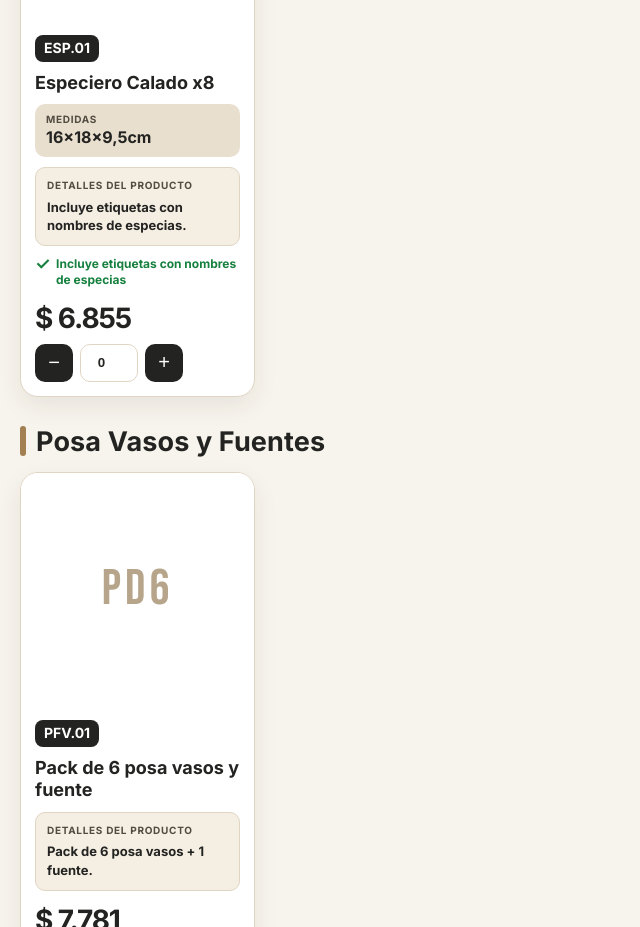
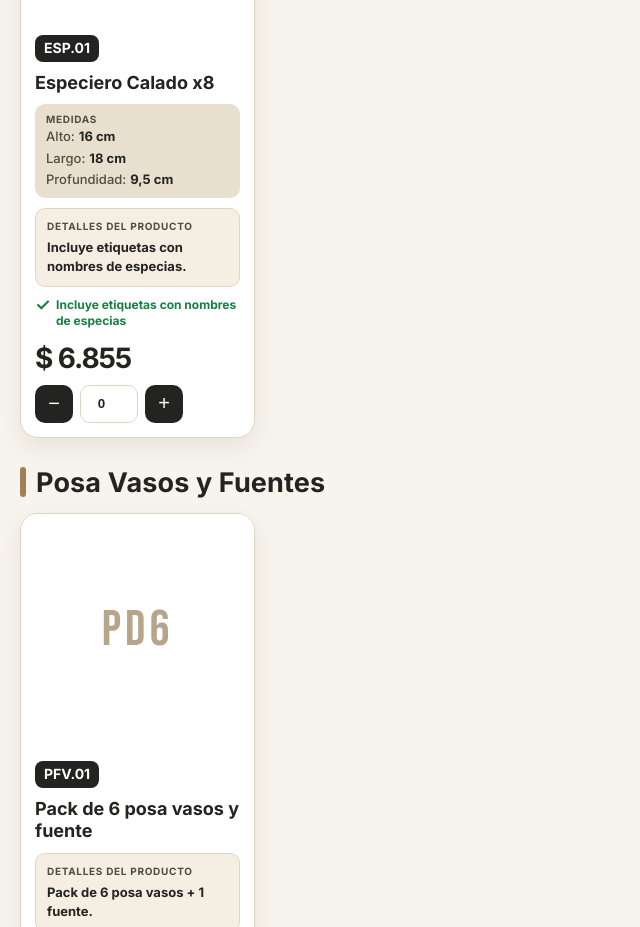
Before and after one commit to envasesdevotoml-pixel/catalogo-envases-devoto, a plain HTML site: page index.html in a window 1280 px wide. Shown: the part 980-1907 px from the top of the page, without its empty margins (0-640 px from the left). Drawn offline with Linux system fonts and the light colour scheme; no server answers.

Commit message:
Add files via upload

```diff
--- a/index.html
+++ b/index.html
@@ -262,6 +262,10 @@ body.pdf-mode .order-bubble{display:none!important}
 .card .sku{font-size:14px;padding:5px 9px;border-radius:8px;line-height:1.2;max-width:100%;overflow-wrap:anywhere}
 .card .name{font-size:18px;line-height:1.25;overflow-wrap:anywhere}
 .product-facts{display:grid;gap:7px}
+.measurement-lines{margin:3px 0 0;display:grid;gap:4px}
+.measurement-line{display:flex;flex-wrap:wrap;gap:4px;font-size:13px;line-height:1.35}
+.measurement-line dt{font-weight:500;color:#514b42}
+.measurement-line dd{margin:0;font-weight:800;color:var(--ink)}
 .product-fact{background:var(--detail-bg);border-radius:10px;padding:9px 11px;min-width:0}
 .product-fact-label{display:block;color:#514b42;font-size:10px;font-weight:800;letter-spacing:.07em;text-transform:uppercase;margin-bottom:2px}
 .product-fact-value{display:block;color:var(--ink);font-size:16px;font-weight:800;line-height:1.3;overflow-wrap:anywhere}
@@ -343,7 +347,7 @@ body.pdf-mode .order-bubble{display:none!important}
   <label for="clientNote">Observaciones</label>
   <textarea id="clientNote" placeholder="Dirección, forma de pago, datos de entrega, etc."></textarea>
 </div><div id="summaryItems"></div><div class="summary-total"><span>Total</span><strong id="summaryTotal">$ 0</strong></div><div class="summary-actions"><button class="btn btn-green" onclick="sendWhatsApp()">Enviar pedido por WhatsApp</button><button class="btn btn-blue" onclick="downloadOrderExcel()">Descargar pedido en Excel</button><button class="btn btn-light" onclick="copyOrder()">Copiar pedido</button></div></aside>
-<div class="modal" id="configModal"><div class="modal-card"><button class="close" onclick="closeConfig()">×</button><h2>Conectar Google Sheets</h2><p class="help">Pegá el link CSV publicado de Google Sheets. La página la guarda en este navegador. Después solo editás la planilla y el catálogo se actualiza al recargar.</p><input id="sheetUrl" placeholder="https://opensheet.elk.sh/ID_DEL_SHEET/Productos"><button class="btn btn-green" onclick="saveConfig()">Guardar y cargar catálogo</button><button class="btn btn-light" onclick="loadDemo()">Usar demo local</button><p class="help"><b>Columnas esperadas:</b> Activo, Categoria, Seccion, SKU, Producto, Descripcion, Medida, Estructura, Colores disponibles, Precio, ImagenURL, ImagenURL2, CodigoBarra, EtiquetasIncluidas, Orden, Página PDF, Orden PDF, Título PDF, Subtítulo PDF, Etiqueta PDF, Destacado PDF, Unidades por bulto, Cantidad de divisiones.</p></div></div>
+<div class="modal" id="configModal"><div class="modal-card"><button class="close" onclick="closeConfig()">×</button><h2>Conectar Google Sheets</h2><p class="help">Pegá el link CSV publicado de Google Sheets. La página la guarda en este navegador. Después solo editás la planilla y el catálogo se actualiza al recargar.</p><input id="sheetUrl" placeholder="https://opensheet.elk.sh/ID_DEL_SHEET/Productos"><button class="btn btn-green" onclick="saveConfig()">Guardar y cargar catálogo</button><button class="btn btn-light" onclick="loadDemo()">Usar demo local</button><p class="help"><b>Columnas esperadas:</b> Activo, Categoria, Seccion, SKU, Producto, Descripcion, Medida, Estructura, Colores disponibles, Precio, ImagenURL, ImagenURL2, CodigoBarra, EtiquetasIncluidas, Orden, Página PDF, Orden PDF, Título PDF, Subtítulo PDF, Etiqueta PDF, Destacado PDF, Unidades por bulto.</p></div></div>
 <script>
 const DEFAULT_SHEET_URL = 'https://docs.google.com/spreadsheets/d/e/2PACX-1vS-1cWV4vv5RHwzD2FaPTZCKVS8KdJw4csZaYsqNt0OQtYb9Ef7qqwgCjvyG6WxGWz6RVzXPAP-ZwOK/pub?gid=805595643&single=true&output=csv';
 let SHEET_URL = localStorage.getItem('catalogSheetUrl') || DEFAULT_SHEET_URL;
@@ -499,6 +503,20 @@ function productFacts(p){
  add('Unidades por bulto',firstValue(p,['Unidades por bulto','Un. x Bulto','Un x Bulto','Unidades x bulto','Bulto','Cantidad x Bulto']));
  return {facts,description:other,material:firstValue(p,['Estructura','Fibroplus','Material'])};
 }
+function productMeasurementLines(p,raw){
+ // La columna G usa el orden Alto × Largo × Profundidad.
+ const value=String(raw||'').trim().replace(/\b(?:cm|mm)\b/gi,'').replace(/(\d)(?:cm|mm)/gi,'$1').trim();
+ const match=value.match(/^(\d+(?:[.,]\d+)?)\s*[x×*]\s*(\d+(?:[.,]\d+)?)\s*[x×*]\s*(\d+(?:[.,]\d+)?)$/i);
+ if(!match)return [];
+ const category=firstValue(p,['Categoria','Categoría']).toLowerCase().replace(/[\s_-]+/g,'');
+ const unit=category==='boxpopuli'?'mm':'cm';
+ return ['Alto','Largo','Profundidad'].map((label,i)=>({label,value:match[i+1].replace('.',',')+' '+unit}));
+}
+function productFactHTML(p,f){
+ const dimensions=f.label==='Medidas'?productMeasurementLines(p,f.value):[];
+ const value=dimensions.length?`<dl class="measurement-lines">${dimensions.map(d=>`<div class="measurement-line"><dt>${safeHTML(d.label)}:</dt><dd>${safeHTML(d.value)}</dd></div>`).join('')}</dl>`:`<span class="product-fact-value">${safeHTML(f.value)}</span>`;
+ return `<div class="product-fact"><span class="product-fact-label">${safeHTML(f.label)}</span>${value}</div>`;
+}
 function productColors(p){
  const palette={negro:'#252525',blanco:'#ffffff',gris:'#969696','gris oscuro':'#575757','gris claro':'#c9c9c9',cedro:'#9a623f',marron:'#654331',beige:'#d8c4a2',natural:'#cda779',paraiso:'#d8b681',nogal:'#72503b',rojo:'#c43832',azul:'#3268a8',verde:'#56804a',amarillo:'#efca3a',naranja:'#df8a37',rosa:'#e4a0b2',violeta:'#865a9b',lila:'#b39ac9',celeste:'#8ec9e3',turquesa:'#52b5b4',dorado:'#c2a04f',plateado:'#b9bbbe',transparente:'repeating-conic-gradient(#fff 0% 25%,#ddd 0% 50%) 0 / 8px 8px'};
  const normalize=v=>v.normalize('NFD').replace(/[\u0300-\u036f]/g,'').toLowerCase().trim().replace(/\s+/g,' ');
@@ -529,7 +547,7 @@ const imageHtml = images.length
 return `<article class="card"><div class="photo" onclick="inc('${p.SKU}')">${imageHtml}</div><div class="content">
 <span class="sku">${safeHTML(p.SKU)}</span>
 <div class="name">${safeHTML(p.Producto||'')}</div>
-${details.facts.length?`<div class="product-facts">${details.facts.map(f=>`<div class="product-fact"><span class="product-fact-label">${safeHTML(f.label)}</span><span class="product-fact-value">${safeHTML(f.value)}</span></div>`).join('')}</div>`:''}
+${details.facts.length?`<div class="product-facts">${details.facts.map(f=>productFactHTML(p,f)).join('')}</div>`:''}
 ${details.material?`<div class="product-material"><span class="product-material-label">Estructura:</span> ${safeHTML(details.material)}</div>`:''}
 ${colorSwatches(p)}
 ${details.description.length?`<div class="desc"><span class="product-fact-label">Detalles del producto</span><div class="product-description-value">${details.description.map(safeHTML).join('<br>')}</div></div>`:''}
```
